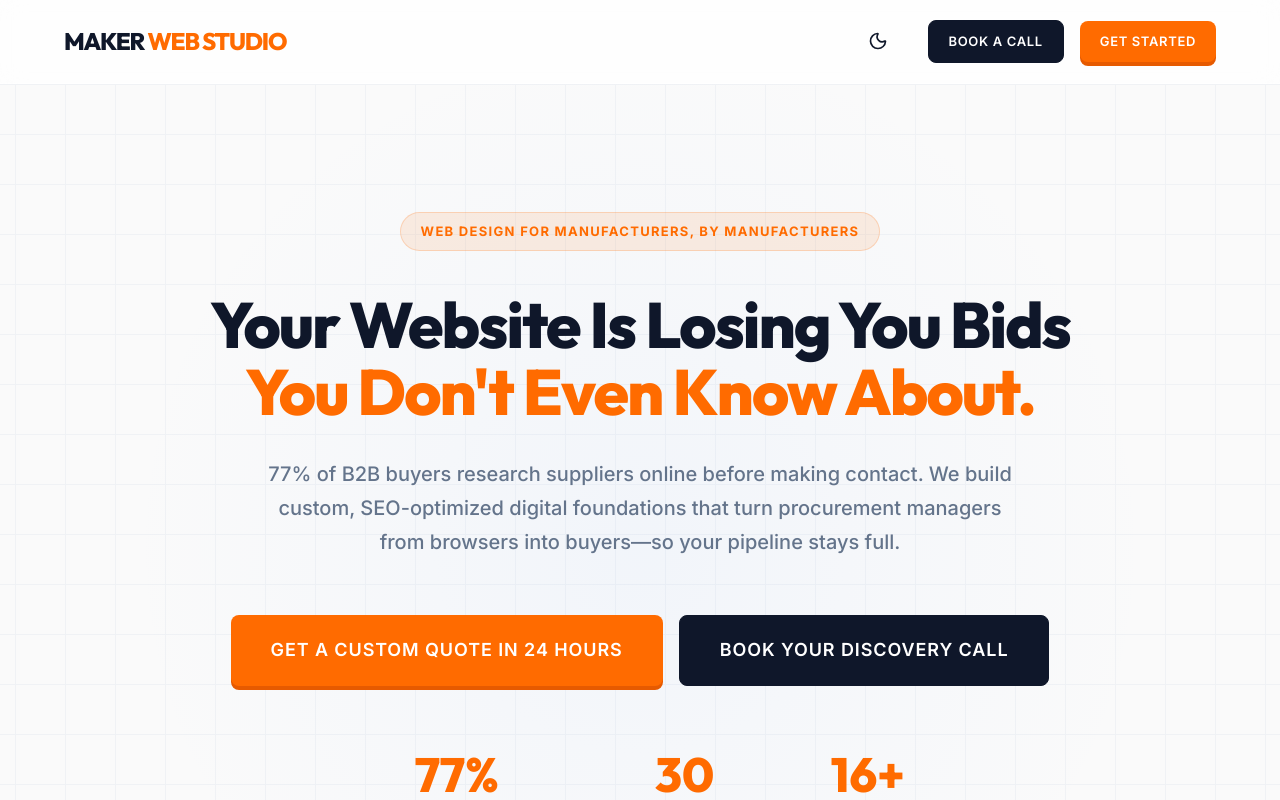
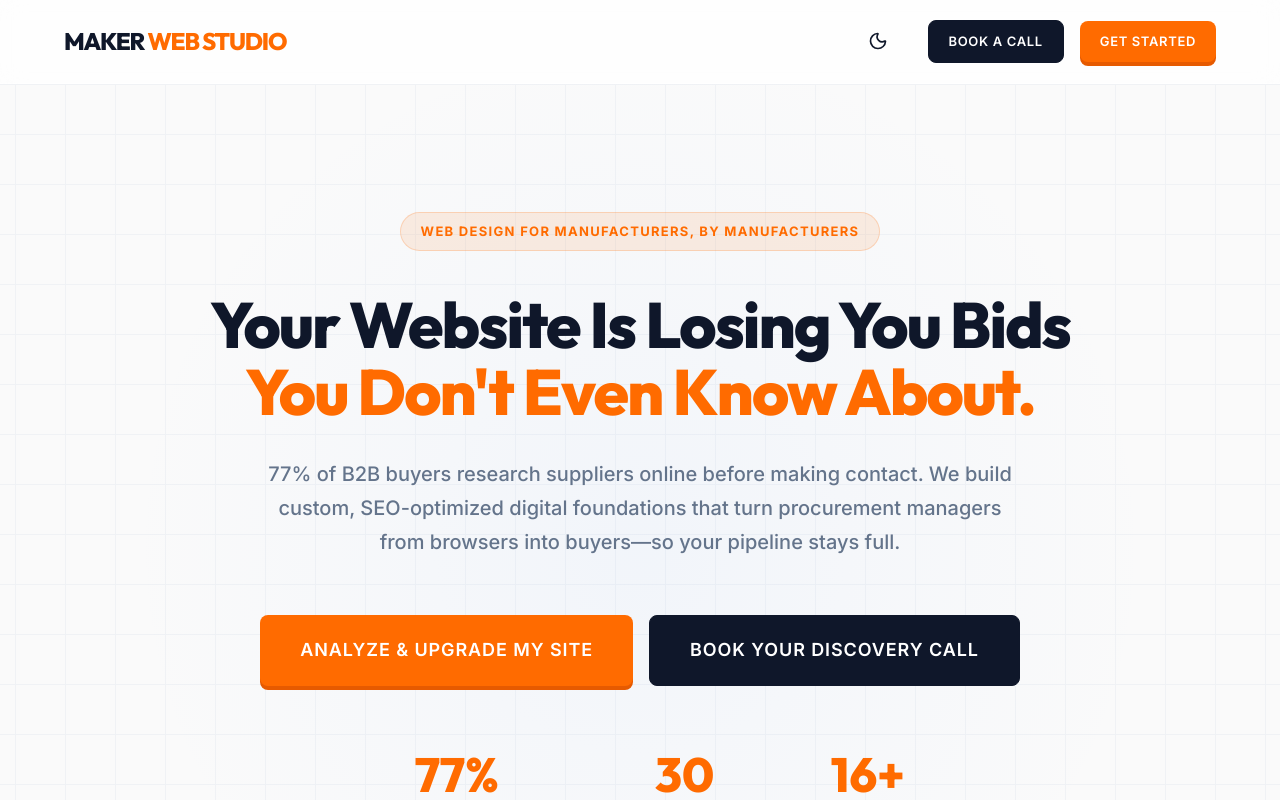
Before and after one commit to makerworkflows/makerwebstudios, a React (Vite) app: page / in a window 1280 px wide. Shown: the top 800 px of the page. Built offline with nearby package versions, Linux system fonts and the light colour scheme.

Commit message:
feat: updated primary CTAs to Analyze and Upgrade My Site; fixed pricing card button alignment

```diff
--- a/src/components/Layout.jsx
+++ b/src/components/Layout.jsx
@@ -107,7 +107,7 @@ const Layout = ({ children }) => {
                   rel="noopener noreferrer"
                   className="btn btn-primary"
                 >
-                  Claim Your Build Spot
+                  Analyze & Upgrade My Site
                 </a>
               </div>
             </div>
--- a/src/pages/Home.jsx
+++ b/src/pages/Home.jsx
@@ -35,7 +35,7 @@ const Home = () => {
                 href="#pricing"
                 className="btn btn-primary btn-lg-premium"
               >
-                Get a Custom Quote in 24 Hours
+                Analyze & Upgrade My Site
               </a>
               <a
                 href="https://calendly.com/hello-makerwebstudios/30min"
@@ -281,7 +281,7 @@ const Home = () => {
                </ul>
                <div style={{ marginTop: "auto" }}>
                  <a href="https://buy.stripe.com/4gM00idnx9Y16v10QP87K03" target="_blank" rel="noopener noreferrer" className="btn btn-primary" style={{ width: "100%" }}>
-                   Claim Your Build Spot
+                   Analyze & Upgrade My Site
                  </a>
                  <div style={{ fontSize: "0.8rem", color: "var(--text-muted)", marginTop: "0.75rem", textAlign: "center", fontStyle: "italic" }}>
                    Join businesses that scaled their reach with Maker Web Studios.
@@ -325,6 +325,9 @@ const Home = () => {
                  <a href="https://calendly.com/hello-makerwebstudios/30min" target="_blank" rel="noopener noreferrer" className="btn btn-dark" style={{ width: "100%" }}>
                    Book Your Discovery Call
                  </a>
+                 <div style={{ fontSize: "0.8rem", color: "var(--text-muted)", marginTop: "0.75rem", textAlign: "center", fontStyle: "italic" }}>
+                   Stop agonizing over updates. Let us handle it.
+                 </div>
                </div>
             </div>
 
@@ -340,7 +343,7 @@ const Home = () => {
           </p>
           <div style={{ display: "flex", gap: "1.5rem", justifyContent: "center", flexWrap: "wrap", marginBottom: "1.5rem" }}>
              <a href="https://buy.stripe.com/4gM00idnx9Y16v10QP87K03" target="_blank" rel="noopener noreferrer" className="btn btn-primary" style={{ padding: "1.125rem 3rem", fontSize: "1.125rem", fontWeight: "900", fontFamily: "'Outfit', sans-serif", borderRadius: "4px" }}>
-               CLAIM YOUR BUILD SPOT
+               ANALYZE & UPGRADE MY SITE
              </a>
              <a href="https://calendly.com/hello-makerwebstudios/30min" target="_blank" rel="noopener noreferrer" className="btn btn-dark" style={{ padding: "1.125rem 3rem", fontSize: "1.125rem", fontWeight: "900", fontFamily: "'Outfit', sans-serif", borderRadius: "4px" }}>
                BOOK YOUR DISCOVERY CALL
--- a/src/pages/Services.jsx
+++ b/src/pages/Services.jsx
@@ -26,7 +26,7 @@ const Services = () => (
               </li>
             ))}
           </ul>
-          <a href="https://buy.stripe.com/4gM00idnx9Y16v10QP87K03" target="_blank" rel="noopener noreferrer" className="btn btn-primary btn-full">Get Started</a>
+          <a href="https://buy.stripe.com/4gM00idnx9Y16v10QP87K03" target="_blank" rel="noopener noreferrer" className="btn btn-primary btn-full">Analyze & Upgrade My Site</a>
         </div>
 
         {/* Modernization Package */}
@@ -59,7 +59,7 @@ const Services = () => (
               </li>
             ))}
           </ul>
-          <a href="https://buy.stripe.com/4gM00idnx9Y16v10QP87K03" target="_blank" rel="noopener noreferrer" className="btn btn-primary btn-full">Get Started</a>
+          <a href="https://buy.stripe.com/4gM00idnx9Y16v10QP87K03" target="_blank" rel="noopener noreferrer" className="btn btn-primary btn-full">Analyze & Upgrade My Site</a>
         </div>
 
         {/* Care Plan Package */}
@@ -88,7 +88,7 @@ const Services = () => (
               </li>
             ))}
           </ul>
-          <a href="https://buy.stripe.com/4gM00idnx9Y16v10QP87K03" target="_blank" rel="noopener noreferrer" className="btn btn-primary btn-full" style={{ background: "transparent", border: "1px solid var(--glass-border)", color: "var(--text-dark)" }}>Get Started</a>
+          <a href="https://buy.stripe.com/4gM00idnx9Y16v10QP87K03" target="_blank" rel="noopener noreferrer" className="btn btn-primary btn-full" style={{ background: "transparent", border: "1px solid var(--glass-border)", color: "var(--text-dark)" }}>Analyze & Upgrade My Site</a>
         </div>
       </div>
     </div>
```
